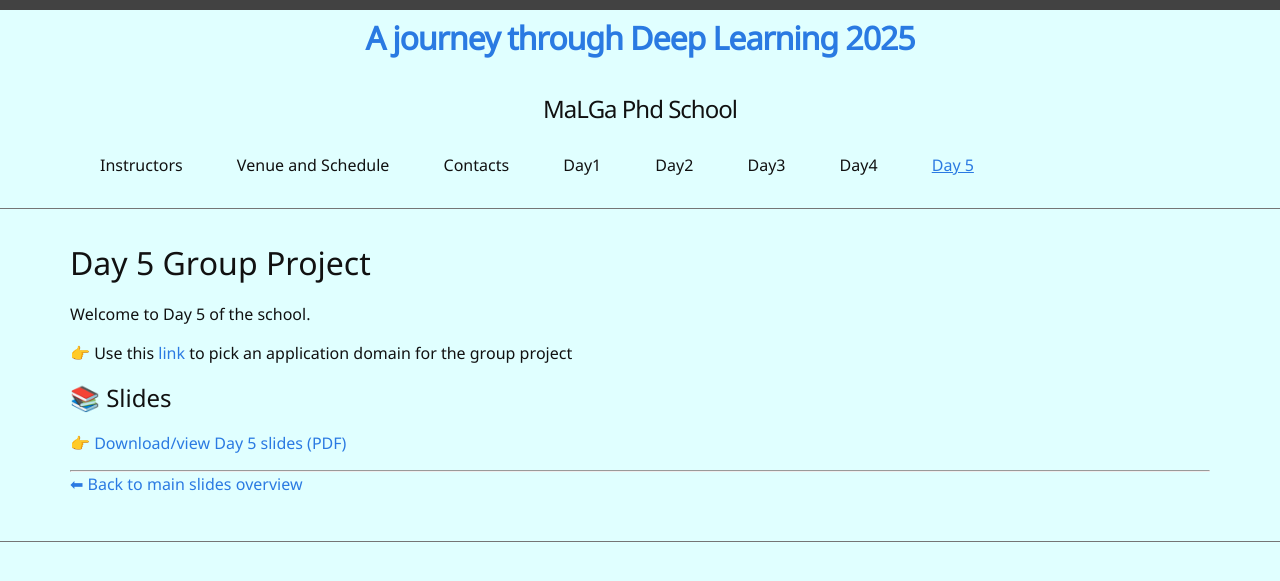
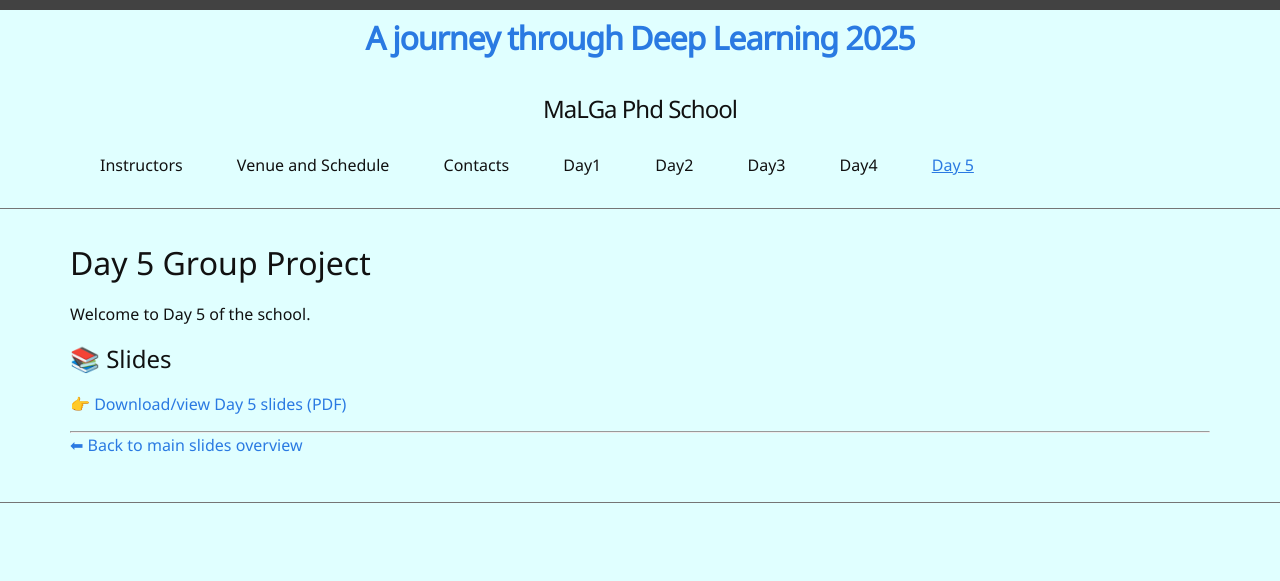
Before and after one commit to A-Journey-through-Deep-Learning/2025, a Jekyll site: the page built from Day5.md, in a window 1280 px wide. Shown: the top 581 px of the page. Built offline with Jekyll 4.4.1, drawn with Linux system fonts in a browser that asks for light colours.

Commit message:
Update Day5.md

```diff
--- a/Day5.md
+++ b/Day5.md
@@ -6,10 +6,6 @@
 # Day 5 Group Project
 
 Welcome to Day 5 of the school.
-
-👉 Use this [link](https://forms.gle/hGhDGEffFXSCLEqv9) to pick an application domain for the group project
-
-
 
 
 ## 📚 Slides
```
